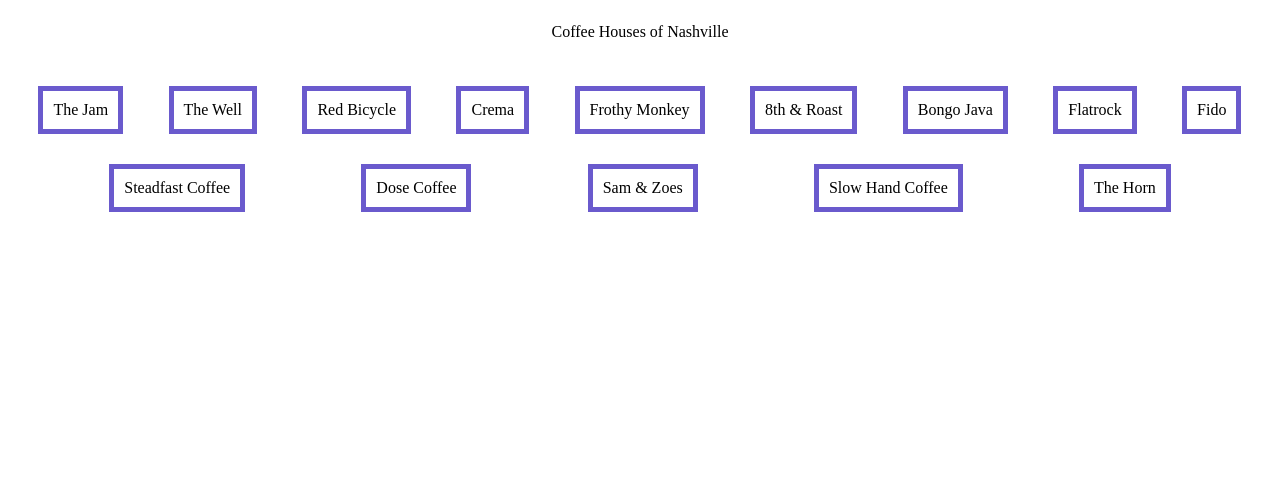
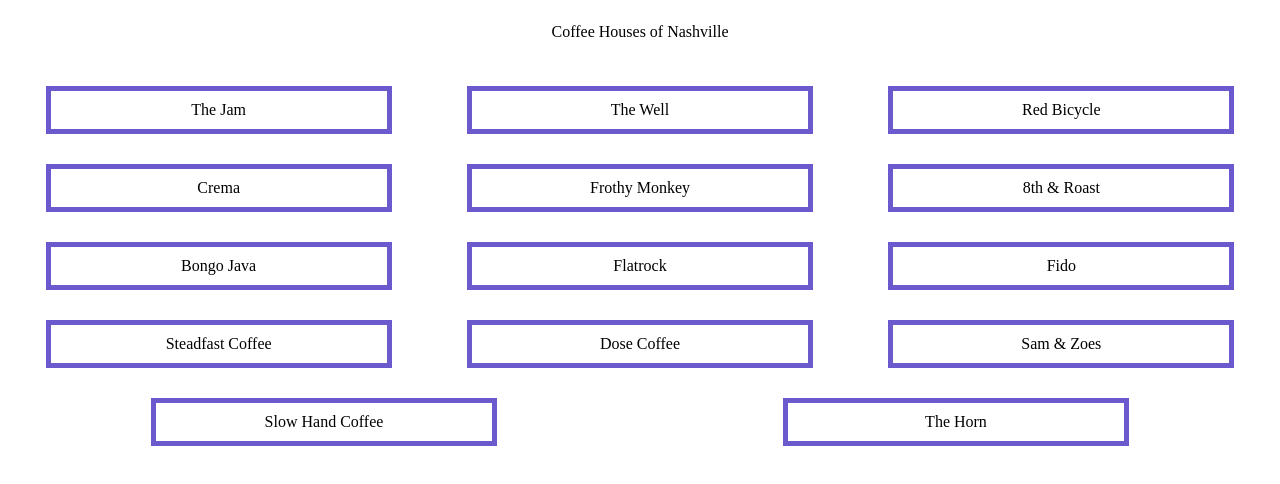
Before and after one commit to EthanMathis/coffeeHouse, a plain HTML site: page index.html in a window 1280 px wide. Drawn offline with Linux system fonts and the light colour scheme.

Commit message:
css flexbox alignment fix 1.0

```diff
--- a/styles/style.css
+++ b/styles/style.css
@@ -1,7 +1,7 @@
 .list {
     display: flex;
     flex-wrap: wrap;
-    justify-content: space-evenly;
+    justify-content: space-around;
 
 }
 
@@ -9,9 +9,9 @@
     border: 5px solid slateblue;
     padding: 10px;
     margin: 15px;
-
+    flex-basis: 25%;
     text-align: center;
-
+    align-self: center;
 }
 
 header {
```
